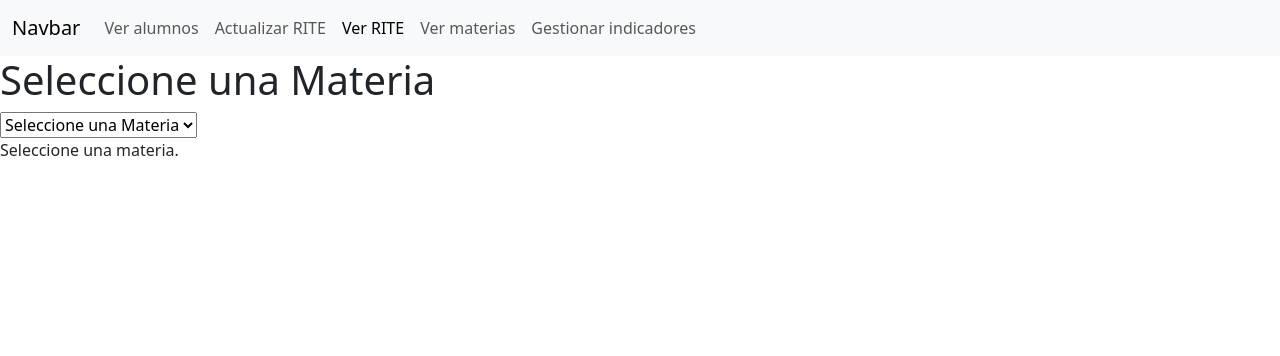
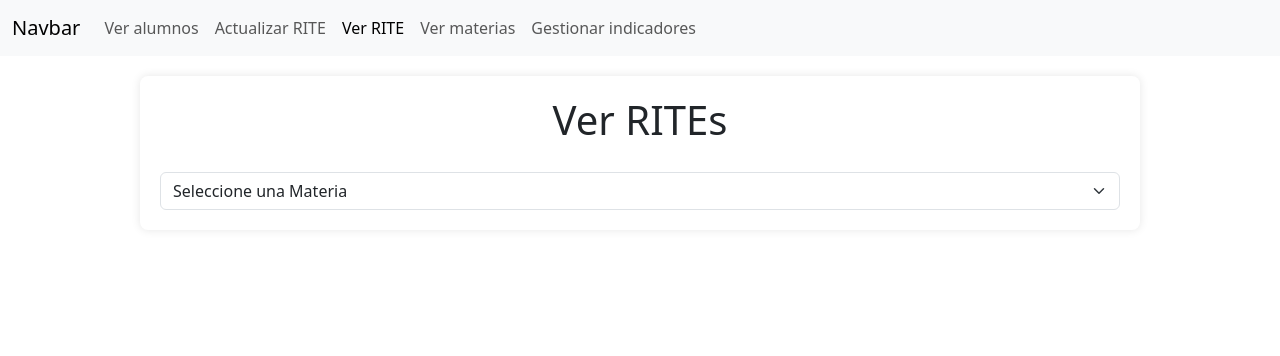
Before and after one commit to JhomarMendieta/GestorAcademico, a PHP site: page /gestoracademico/php/views/profesores/ver_rite.php in a window 1280 px wide. Shown: the top 356 px of the page. Run offline with PHP 8.4, Linux system fonts and the light colour scheme; data that the repository does not hold is empty.

Commit message:
Estilos para la página ver_rite

```diff
--- /dev/null
+++ b/php/views/profesores/ver_rite.css
@@ -0,0 +1,87 @@
+body {
+    font-family: Arial, sans-serif;
+    background-color: #f8f9fa;
+    margin: 0;
+    padding: 0;
+    display: flex;
+    justify-content: center;
+    align-items: center;
+    flex-direction: column;
+}
+
+.container-rite{
+    width: 100%;
+    max-width: 1000px;
+    margin: 20px auto;
+    padding: 20px;
+    background-color: #ffffff;
+    box-shadow: 0 0 10px rgba(0, 0, 0, 0.1);
+    border-radius: 8px;
+    display: flex;
+    flex-direction: column;
+}
+
+.titulo-rite{
+    text-align: center;
+    margin-bottom: 20px;
+}
+.form-instancia{
+    margin-bottom: 1%;
+}
+.subtitulo-rite{
+    margin-left: 0.5%;
+    margin-top: 1%;
+}
+.subtitulo-rite{
+    margin-left: 0.5%;
+}
+
+.select-materia, .instancia-form, .alumno-form {
+    margin-bottom: 20px;
+}
+
+.select-materia select, .instancia-form select, .alumno-form select {
+    width: 100%;
+    padding: 10px;
+    margin-top: 10px;
+    border: 1px solid #ced4da;
+    border-radius: 4px;
+}
+
+.table-responsive {
+    width: 100%;
+    overflow-x: auto; /* Añadir desplazamiento horizontal si es necesario */
+    margin-top: 20px;
+}
+
+table {
+    width: 100%;
+    border-collapse: collapse;
+}
+
+table th, table td {
+    padding: 12px 15px;
+    text-align: left;
+    border-bottom: 1px solid #dee2e6;
+}
+table th {
+    background-color: #e9ecef;
+}
+
+.form-control, .btn-primary {
+    width: 100%;
+    padding: 10px;
+    margin-top: 10px;
+    border-radius: 4px;
+}
+
+.navbar {
+    margin-bottom: 20px;
+    width: 100%;
+    margin: 0;
+}
+@media (max-width: 500px) {
+    .container-alumnos{
+        box-shadow: 0 0 10px rgba(255, 255, 255, 0.1);
+    }
+}
--- a/php/views/profesores/ver_rite.php
+++ b/php/views/profesores/ver_rite.php
@@ -3,6 +3,7 @@
 <head>
     <meta charset="UTF-8">
     <meta name="viewport" content="width=device-width, initial-scale=1.0">
+    <link rel="stylesheet" href="ver_rite.css">
     <link href="https://cdn.jsdelivr.net/npm/bootstrap@5.3.3/dist/css/bootstrap.min.css" rel="stylesheet" integrity="sha384-QWTKZyjpPEjISv5WaRU9OFeRpok6YctnYmDr5pNlyT2bRjXh0JMhjY6hW+ALEwIH" crossorigin="anonymous">
     <link rel="shortcut icon" href="../../../img/LogoEESTN1.png" type="image/x-icon">
     <title>Ver RITEs</title>
@@ -35,6 +36,7 @@
     </div>
   </div>
 </nav>
+<div class="container-rite">
 <?php
 include '../../conn.php';
 $userId = 1;
@@ -57,10 +59,11 @@ $stmt->bind_param("i", $profesorId);
 $stmt->execute();
 $result = $stmt->get_result();
 ?>
-
-<h1>Seleccione una Materia</h1>
+<div class="titulo-rite">
+<h1>Ver RITEs</h1>
+</div>
 <form id="materiaForm" method="POST" action="">
-    <select name="materia_id" required onchange="this.form.submit()">
+    <select class='form-select' name="materia_id" required onchange="this.form.submit()">
         <option value="" disabled selected>Seleccione una Materia</option>
         <?php while($row = $result->fetch_assoc()): ?>
             <option value="<?php echo $row['id']; ?>"><?php echo $row['nombre']; ?></option>
@@ -82,12 +85,13 @@ if ($_SERVER["REQUEST_METHOD"] == "POST" && isset($_POST['materia_id'])) {
     $stmtMateria->fetch();
     $stmtMateria->close();
 
-    echo "<h2>$nombreMateria</h2>";
+    echo "<h4>$nombreMateria</h4>";
 
     // Mostrar selector de instancia
     echo "<form method='POST' action=''>";
     echo "<input type='hidden' name='materia_id' value='$materiaId'>";
-    echo "<select name='instancia' onchange='this.form.submit()'>";
+    echo "<div class= 'form-instancia'>";
+    echo "<select class='form-select' name='instancia' onchange='this.form.submit()'>";
     echo "<option value='' disabled selected>Seleccione una Instancia</option>";
     $instancias = ["MAYO", "JULIO", "SEPTIEMBRE", "NOVIEMBRE"];
     foreach ($instancias as $instancia) {
@@ -95,11 +99,12 @@ if ($_SERVER["REQUEST_METHOD"] == "POST" && isset($_POST['materia_id'])) {
         echo "<option value='$instancia' $selected>$instancia</option>";
     }
     echo "</select>";
+    echo "</div>";
     echo "</form>";
 
     // Mostrar la instancia actualmente seleccionada
     if (!empty($instanciaFiltro)) {
-        echo "<h2>Instancia Seleccionada: $instanciaFiltro</h2>";
+        echo "<h4>Instancia Seleccionada: $instanciaFiltro</h4>";
     }
 
     // Consulta para obtener y mostrar los alumnos inscritos en la materia seleccionada junto con sus notas
@@ -171,13 +176,13 @@ if ($_SERVER["REQUEST_METHOD"] == "POST" && isset($_POST['materia_id'])) {
 
     $stmt->close(); // Cerrar la consulta preparada
 } else {
-    echo "Seleccione una materia.";
+
 }
 
 // Cerrar la conexión a la base de datos
 $conn->close();
 ?>
-
+</div>
 <script src = "ver_rite.js"></script>
 <script src="https://cdn.jsdelivr.net/npm/bootstrap@5.3.3/dist/js/bootstrap.bundle.min.js" integrity="sha384-YvpcrYf0tY3lHB60NNkmXc5s9fDVZLESaAA55NDzOxhy9GkcIdslK1eN7N6jIeHz" crossorigin="anonymous"></script>
 </body>
```
